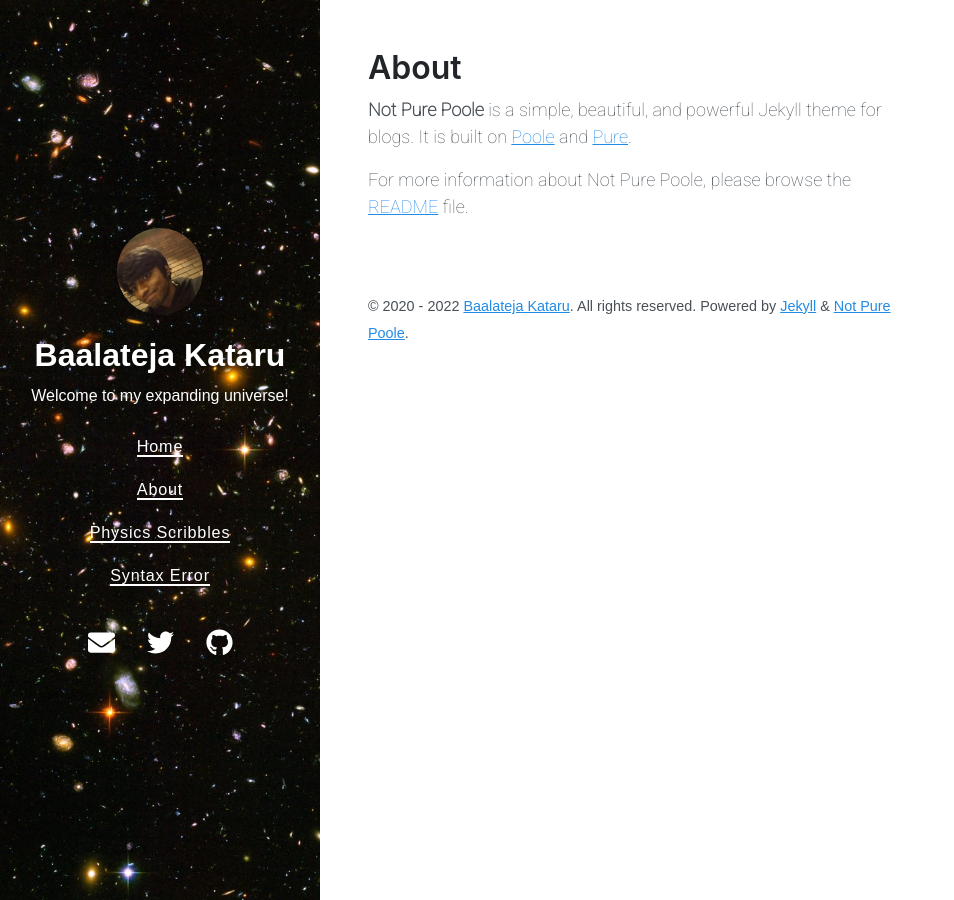
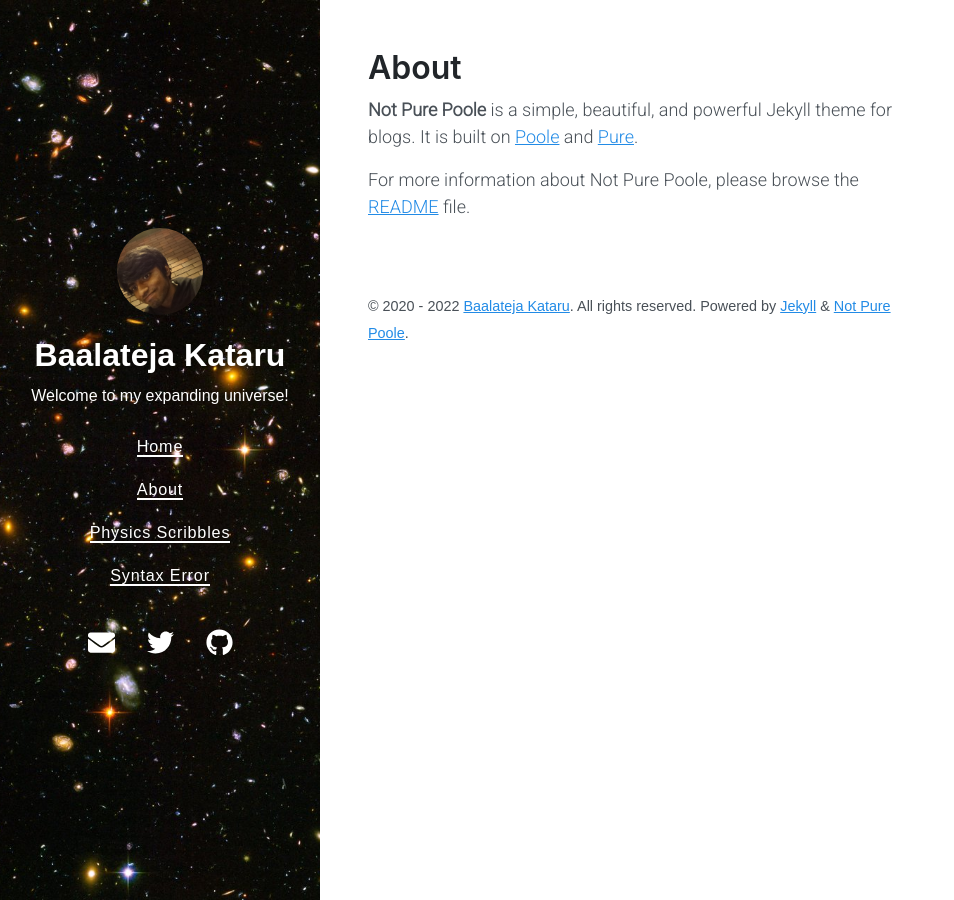
Before and after one commit to BK-Modding/BK-Modding.github.io, a Jekyll site: the page built from about.md, in a window 1280 px wide. Shown: the whole page, without its empty margins (0-954 px from the left). Built offline with Jekyll 4.4.1, drawn with Linux system fonts in a browser that asks for light colours; nearby versions of some CDN libraries.

Commit message:
Changed default text font from Times New Roman to Roboto

```diff
--- a/_includes/head.html
+++ b/_includes/head.html
@@ -7,7 +7,7 @@
 
   <link rel="preconnect" href="https://fonts.googleapis.com">
   <link rel="preconnect" href="https://fonts.gstatic.com" crossorigin>
-  <link href="https://fonts.googleapis.com/css2?family=Roboto:wght@100&display=swap" rel="stylesheet">
+  <link href="https://fonts.googleapis.com/css2?family=Roboto:wght@300&display=swap" rel="stylesheet">
 
   <!-- for mathjax support -->
     {% if page.usemathjax %}
```
